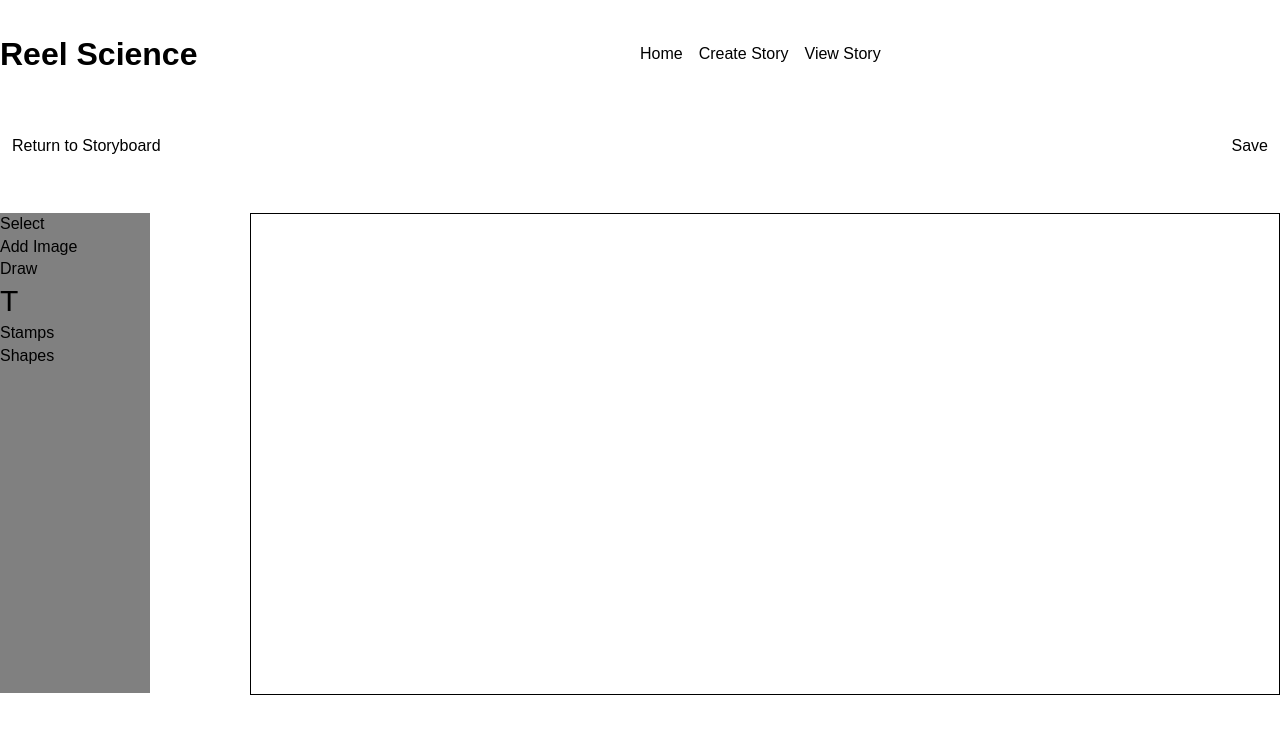
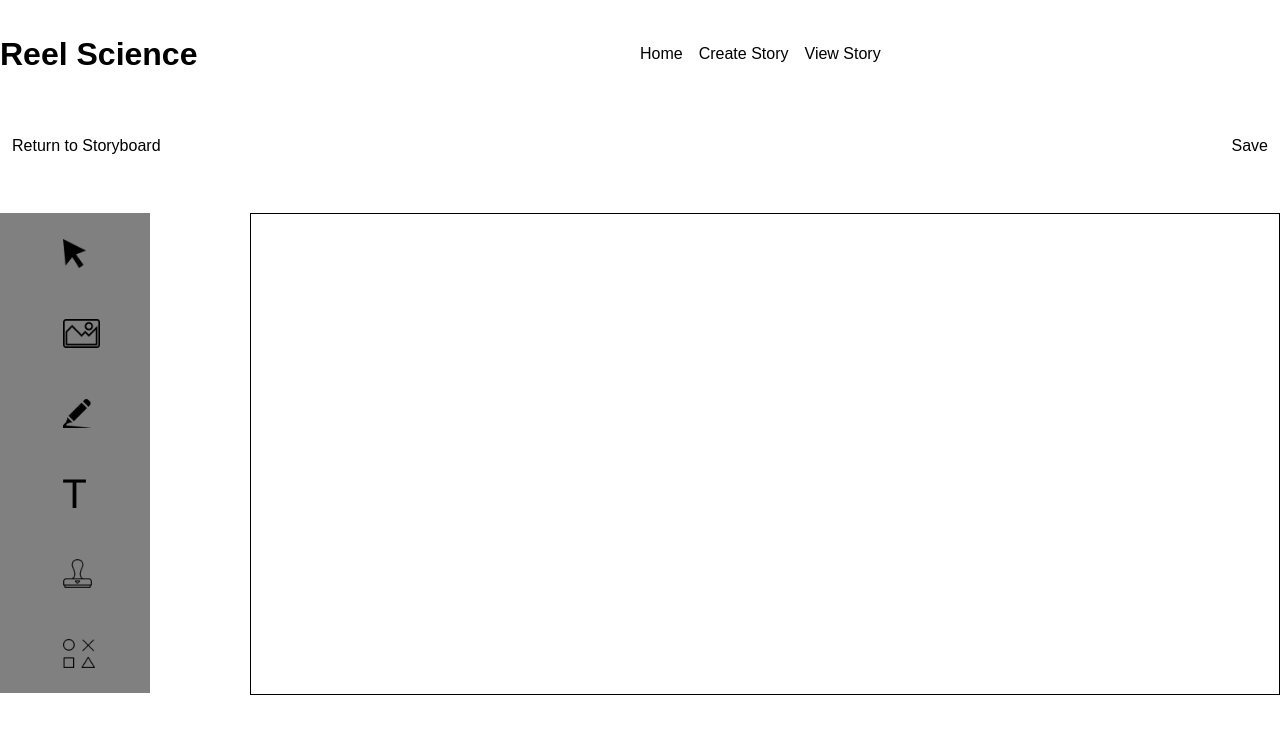
Before and after one commit to Jonathan-Wong-Code/apply-digital-hackathon-for-good, a React (Create React App) app: page /createPanel in a window 1280 px wide. Shown: the top 734 px of the page. Built offline with nearby package versions, Linux system fonts and the light colour scheme.

Commit message:
icons added to the panel board.

```diff
--- a/src/components/StoryPanel/index.js
+++ b/src/components/StoryPanel/index.js
@@ -1,13 +1,29 @@
 import React from 'react';
+import brush from '../../images/brush-icon.png'
+import pencil from '../../images/pencil-icon.png'
+import shapes from '../../images/shapes.png'
+import mouse from '../../images/mouse-pointer.png'
+import textIcon from '../../images/text-icon.png'
+import imageIcon from '../../images/image-icon.png'
 
 const StoryPanel = ({addText, onFileChange, image, text, handleText, handleTextAdd}) => {
   return (
     <div style={{marginTop: "50px", display:'block'}}>
       <div className="storyPanel">
         <div className="storyPanel__icon-container">
-          <div className="storyPanel__input storyPanel__input-text">
-            <label htmlFor="photo">Select</label>
-            <label htmlFor="photo">Add Image</label>
+            <div style={{ width: "25px", height: "29px" }}>
+              <img
+                src={mouse}
+                alt=""
+                style={{width: 'auto'}}
+              />
+            </div>
+            <label htmlFor="photo" style={{ width: "25px", height: "29px" }}><img
+                src={imageIcon}
+                alt=""
+                style={{width: 'auto'}}
+              />
+              </label>
             <input
               type="file"
               accept="image/*"
@@ -16,12 +32,36 @@ const StoryPanel = ({addText, onFileChange, image, text, handleText, handleTextA
               onChange={onFileChange}
               style={{display: "none"}}
             />
-            <label>Draw</label>
-            <label htmlFor="textAdd" style={{fontSize: '30px'}}>T</label>
+            <div style={{ width: "25px", height: "29px" }}>
+              <img
+                src={pencil}
+                alt=""
+                style={{width: 'auto'}}
+              />
+            </div>
+            <label htmlFor="textAdd" style={{ width: "25px", height: "29px" }}>
+              <img
+                src={textIcon}
+                alt=""
+                style={{width: 'auto'}}
+              />
+            </label>
             <input style={{display: "none"}} type="checkbox" value={addText} checked={addText} id="textAdd" onChange={(e) => handleTextAdd(e)}/>
-            <label>Stamps</label>
-            <label>Shapes</label>
-          </div>
+            <div style={{ width: "25px", height: "29px" }}>
+              <img
+                src={brush}
+                alt=""
+                style={{width: 'auto'}}
+              />
+            </div>
+            <div style={{ width: "25px", height: "29px" }}>
+              <img
+                src={shapes}
+                alt=""
+                style={{width: 'auto'}}
+              />
+            </div>
+
         </div>
         <div className="storyPanel__container">
           {image && <div className="storyPanel__image-container">
--- a/src/containers/CreatePanel/createPanel.css
+++ b/src/containers/CreatePanel/createPanel.css
@@ -34,7 +34,11 @@
 
 .storyPanel__icon-container {
   background: grey;
-  display: flex
+  display: flex;
+  flex-direction: column;
+  height: 100%;
+  justify-content: space-around;
+  align-items: center;
 }
 
 .storyPanel__icon {
--- a/src/containers/EditPanel/index.js
+++ b/src/containers/EditPanel/index.js
@@ -134,7 +134,7 @@ useEffect(() => {
         <div style={{display: 'flex'}}>
          <button className="create-story__delete-button" onClick={(e) => handleDelete(e)}>
             <span style={{ marginRight: "8px" }}>Delete</span>
-            <img
+             <img
               src={trashCan}
               alt=""
               style={{ width: "25px", height: "29px" }}
```
Also changed, not shown: src/images/image-icon.png (added).
